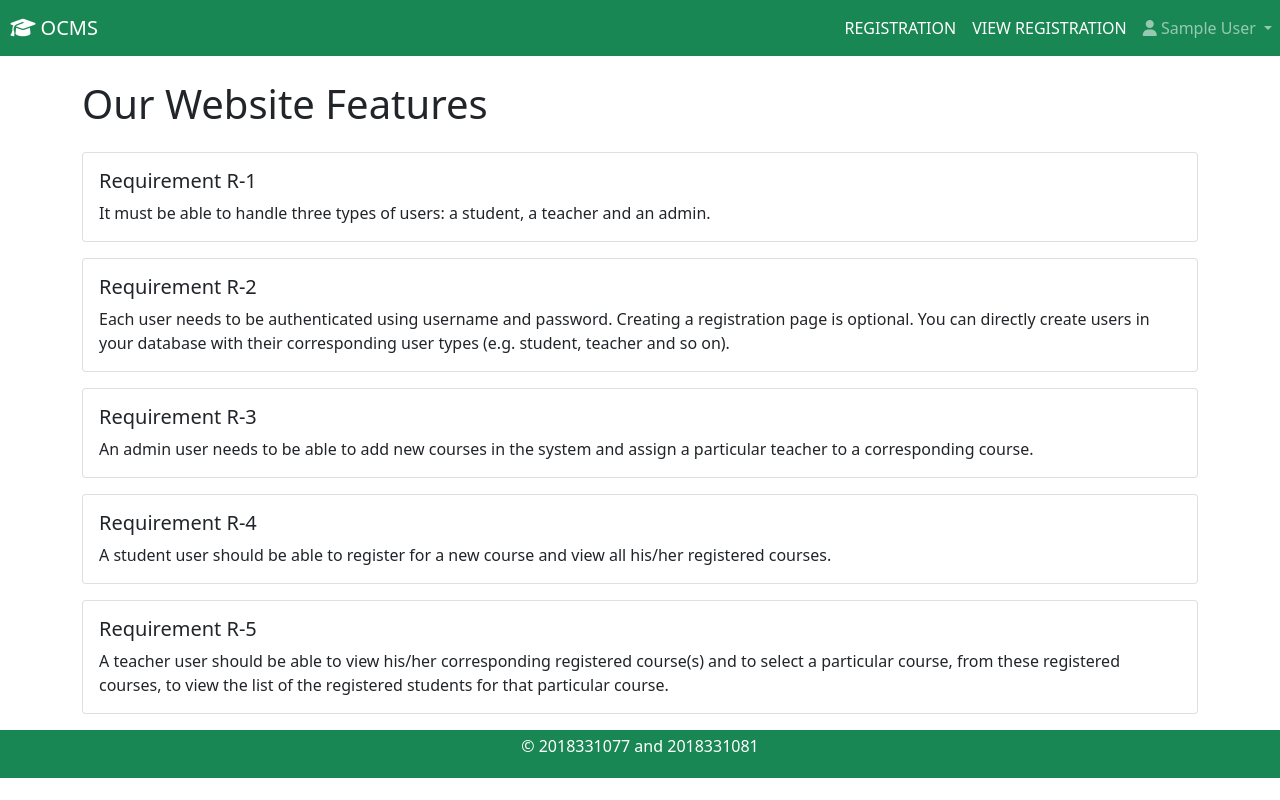
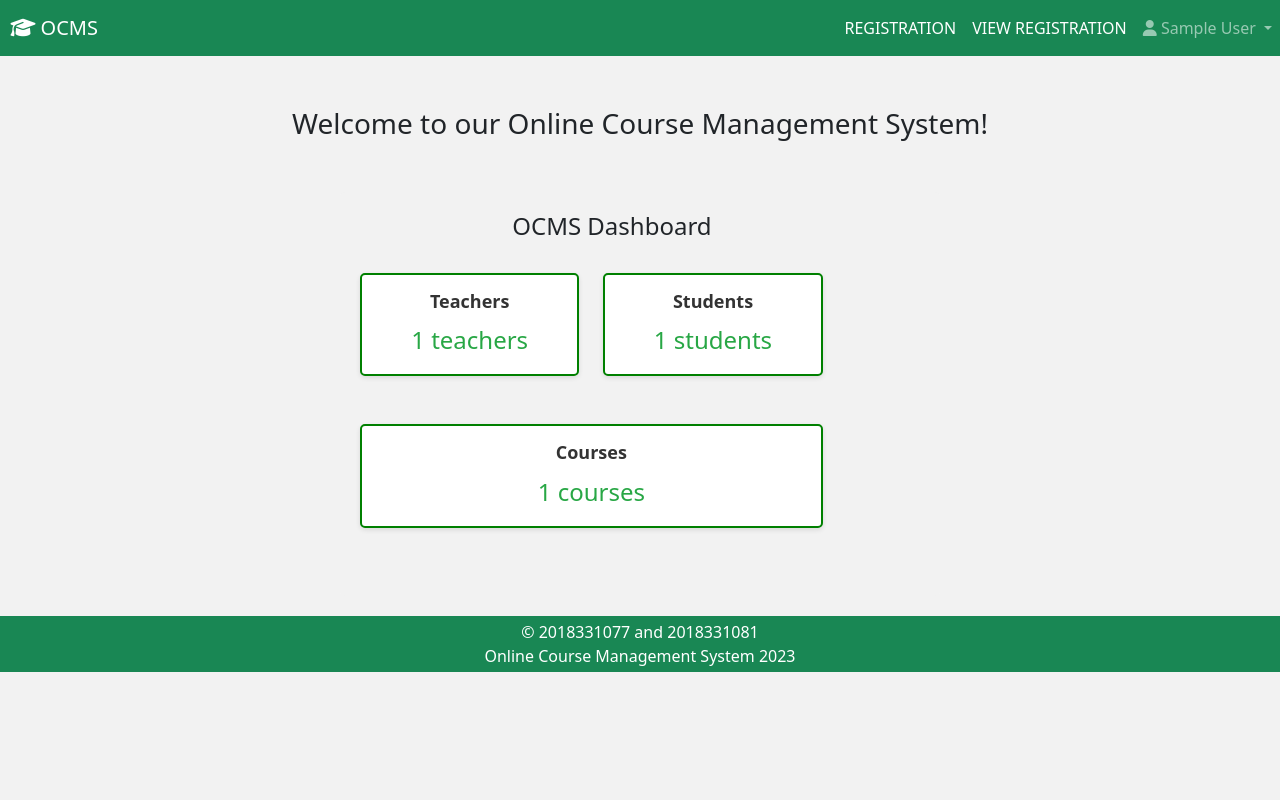
Before and after one commit to Ataullha/CourseTrackr-online_course_management_system, a Java web app: page / in a window 1280 px wide. Run offline with Tomcat 11, a stand-in JSP engine, Linux system fonts and the light colour scheme; tables that the repository leaves empty hold one stand-in row (values such as "Sample post"); the template is opened without the code that fills it: most values are stand-ins (such as "Sample title", 1, 10 or a date in 2020); some libraries are stand-ins or nearby versions.

Commit message:
Project Completed!
Co-authored-by: DarkKnight054 <omar77@student.sust.edu>

```diff
--- a/Online_Course_Management_System/mysql-code/ocms_database_tables.sql
+++ b/Online_Course_Management_System/mysql-code/ocms_database_tables.sql
@@ -27,3 +27,7 @@ CREATE TABLE `course_reg` (
   KEY `studentID_idx` (`studentID`),
   CONSTRAINT `studentID` FOREIGN KEY (`studentID`) REFERENCES `student_dtls` (`id`)
 ) ENGINE=InnoDB AUTO_INCREMENT=5 DEFAULT CHARSET=utf8mb4 COLLATE=utf8mb4_0900_ai_ci;
+
+--DELETE FROM teacher;
+--DELETE FROM course_reg;
+--DELETE FROM student_dtls;
--- a/Online_Course_Management_System/src/main/webapp/admin/navbar.jsp
+++ b/Online_Course_Management_System/src/main/webapp/admin/navbar.jsp
@@ -4,7 +4,7 @@
 <nav class="navbar navbar-expand-lg navbar-dark bg-success">
 	<div class="container-fluid">
 		<a class="navbar-brand" href="index.jsp"><i
-			class="fa-solid fa-graduation-cap"></i> OCMS Home</a>
+			class="fa-solid fa-graduation-cap"></i> OCMS</a>
 		<button class="navbar-toggler" type="button" data-bs-toggle="collapse"
 			data-bs-target="#navbarSupportedContent"
 			aria-controls="navbarSupportedContent" aria-expanded="false"
@@ -13,7 +13,7 @@
 		</button>
 		<div class="collapse navbar-collapse" id="navbarSupportedContent">
 			<ul class="navbar-nav me-auto mb-2 mb-lg-0">
-				<li class="nav-item"><a class="nav-link active" href="home.jsp">HOME</a></li>
+				<li class="nav-item"><a class="nav-link active" href="index.jsp">HOME</a></li>
 				<li class="nav-item"><a class="nav-link active" href="teacher.jsp">TEACHER</a></li>
 				<li class="nav-item"><a class="nav-link active" href="student.jsp">STUDENT</a></li>
 			</ul>
--- a/Online_Course_Management_System/src/main/webapp/component/footer.jsp
+++ b/Online_Course_Management_System/src/main/webapp/component/footer.jsp
@@ -1,5 +1,6 @@
 <footer>
 	<div class="container-fluid p-1 bg-success text-center text-white">
-		<p>&copy; 2018331077 and 2018331081</p>
+		&copy; 2018331077 and 2018331081 <br>
+		Online Course Management System 2023
 	</div>
 </footer>
--- a/Online_Course_Management_System/src/main/webapp/index.jsp
+++ b/Online_Course_Management_System/src/main/webapp/index.jsp
@@ -1,5 +1,7 @@
 <%@page import="com.db.DBConnect"%>
 <%@page import="java.sql.Connection"%>
+<%@page import="java.sql.DriverManager"%>
+<%@ page import="java.sql.Statement, java.sql.ResultSet"%>
 <%@ page language="java" contentType="text/html; charset=UTF-8"
 	pageEncoding="UTF-8"%>
 <!DOCTYPE html>
@@ -8,6 +10,44 @@
 <meta charset="UTF-8">
 <title>Index Page</title>
 <%@ include file="component/allcss.jsp"%>
+<style>
+body {
+  background-color: #f2f2f2;
+}
+
+.container {
+	padding: 20px;
+	background-color: #f2f2f2;
+	border-radius: 5px;
+	margin: 20px auto;
+	max-width: 600px;
+}
+
+.card {
+	background-color: #ffffff;
+	border: 2px solid green;
+	border-radius: 5px;
+	box-shadow: 0 2px 5px rgba(0, 0, 0, 0.1);
+}
+
+.card-title {
+	font-size: 18px;
+	font-weight: bold;
+	color: #333333;
+	margin-bottom: 10px;
+}
+
+.card-text {
+	font-size: 24px;
+	color: #28a745;
+	margin-bottom: 0;
+}
+
+.welcome {
+	margin: 4%;
+	text-align : center;
+}
+</style>
 </head>
 <body>
 
@@ -17,47 +57,106 @@
 	out.print(conn);
 	%> --%>
 
+	<div>
+		<div>
+			<h3 class='welcome'>
+				Welcome to our <span>Online Course Management System!</span>
+			</h3>
 
-	<div class="container mt-4">
-		<h1 class="mb-4">Our Website Features</h1>
-		<div class="card mb-3">
-			<div class="card-body">
-				<h5 class="card-title">Requirement R-1</h5>
-				<p class="card-text">It must be able to handle three types of
-					users: a student, a teacher and an admin.</p>
 		</div>
 	</div>
-		<div class="card mb-3">
-			<div class="card-body">
-				<h5 class="card-title">Requirement R-2</h5>
-				<p class="card-text">Each user needs to be authenticated using
-					username and password. Creating a registration page is optional.
-					You can directly create users in your database with their
-					corresponding user types (e.g. student, teacher and so on).</p>
+
+	<div class="container">
+		<h4 class="text-center">OCMS Dashboard &nbsp;&nbsp;&nbsp;&nbsp;&nbsp;&nbsp;&nbsp;&nbsp;</h4>
+		<br>
+		<div class="row">
+
+			<div class="col-md-5">
+				<div class="card mb-5 h-200">
+					<div class="card-body text-center">
+						<h5 class="card-title">Teachers</h5>
+						<p class="card-text">
+							<span class="green"> <%
+ try {
+ 	Class.forName("com.mysql.jdbc.Driver");
+ 	Connection connection = DriverManager.getConnection("jdbc:mysql://localhost:3306/ocms", "root", "root");
+ 	Statement statement = connection.createStatement();
+ 	ResultSet resultSet = statement.executeQuery("SELECT COUNT(DISTINCT `full_name`) AS total_teachers FROM `teacher`");
+
+ 	if (resultSet.next()) {
+ 		int totalTeachers = resultSet.getInt("total_teachers");
+ 		out.println(totalTeachers);
+ 	}
+
+ 	resultSet.close();
+ 	statement.close();
+ 	connection.close();
+ } catch (Exception e) {
+ 	e.printStackTrace();
+ }
+ %>
+							</span> teachers
+						</p>
 					</div>
 				</div>
-		<div class="card mb-3">
-			<div class="card-body">
-				<h5 class="card-title">Requirement R-3</h5>
-				<p class="card-text">An admin user needs to be able to add new
-					courses in the system and assign a particular teacher to a
-					corresponding course.</p>
+			</div>
+			<div class="col-md-5">
+				<div class="card mb-5 h-200">
+					<div class="card-body text-center">
+						<h5 class="card-title">Students</h5>
+						<p class="card-text">
+							<span class="green"> <%
+ try {
+ 	Class.forName("com.mysql.jdbc.Driver");
+ 	Connection connection = DriverManager.getConnection("jdbc:mysql://localhost:3306/ocms", "root", "root");
+ 	Statement statement = connection.createStatement();
+ 	ResultSet resultSet = statement.executeQuery("SELECT COUNT(*) AS total_students FROM student_dtls");
+
+ 	if (resultSet.next()) {
+ 		int totalStudents = resultSet.getInt("total_students");
+ 		out.println(totalStudents);
+ 	}
+
+ 	resultSet.close();
+ 	statement.close();
+ 	connection.close();
+ } catch (Exception e) {
+ 	e.printStackTrace();
+ }
+ %>
+							</span> students
+						</p>
 					</div>
 				</div>
-		<div class="card mb-3">
-			<div class="card-body">
-				<h5 class="card-title">Requirement R-4</h5>
-				<p class="card-text">A student user should be able to register
-					for a new course and view all his/her registered courses.</p>
+			</div>
+			<div class="col-md-10">
+				<div class="card mb-5 h-200">
+					<div class="card-body text-center">
+						<h5 class="card-title">Courses</h5>
+						<p class="card-text">
+							<span class="green"> <%
+ try {
+ 	Class.forName("com.mysql.jdbc.Driver");
+ 	Connection connection = DriverManager.getConnection("jdbc:mysql://localhost:3306/ocms", "root", "root");
+ 	Statement statement = connection.createStatement();
+ 	ResultSet resultSet = statement.executeQuery("SELECT COUNT(DISTINCT `course`) AS total_courses FROM `teacher`");
+
+ 	if (resultSet.next()) {
+ 		int totalCourses = resultSet.getInt("total_courses");
+ 		out.println(totalCourses);
+ 	}
+
+ 	resultSet.close();
+ 	statement.close();
+ 	connection.close();
+ } catch (Exception e) {
+ 	e.printStackTrace();
+ }
+ %>
+							</span> courses
+						</p>
 					</div>
 				</div>
-		<div class="card mb-3">
-			<div class="card-body">
-				<h5 class="card-title">Requirement R-5</h5>
-				<p class="card-text">A teacher user should be able to view
-					his/her corresponding registered course(s) and to select a
-					particular course, from these registered courses, to view the list
-					of the registered students for that particular course.</p>
 			</div>
 		</div>
 	</div>
```
Also changed, not shown: Online_Course_Management_System/src/main/java/com/dao/courseRegDAO.java (+29 -0 lines), Online_Course_Management_System/src/main/webapp/admin/index.jsp (+149 -7 lines), 2 other files. Lines whose indentation alone changed are shown as unchanged.
